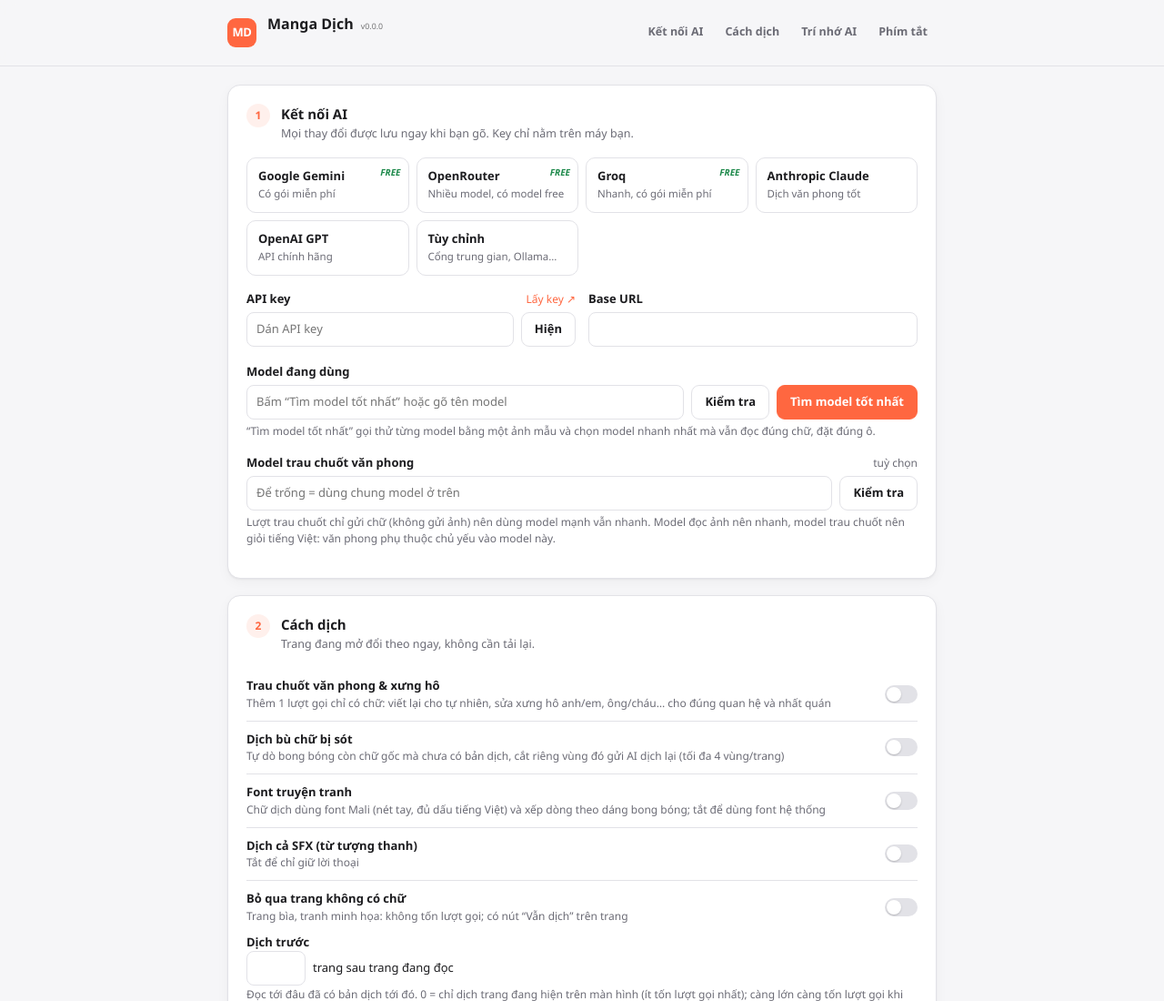
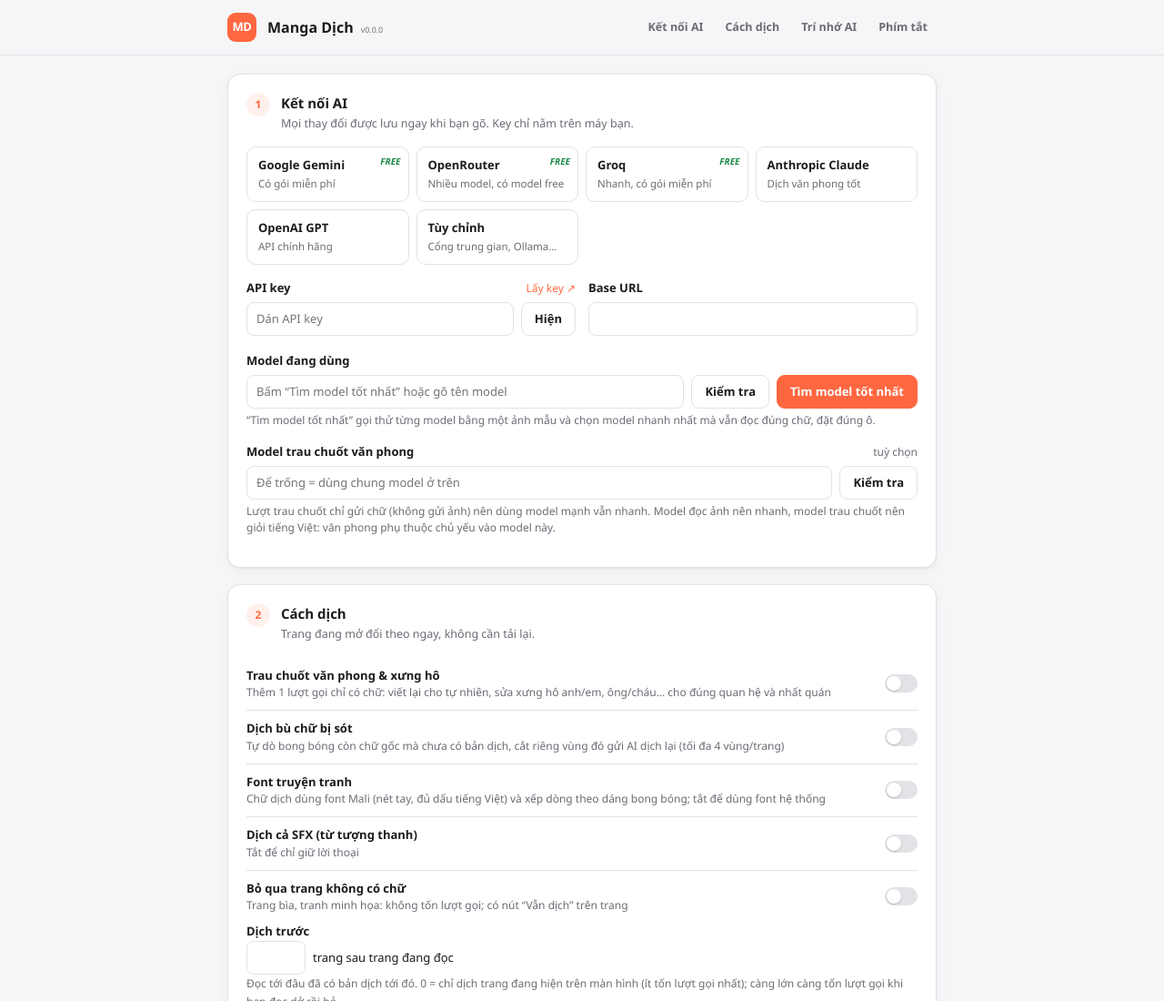
Before and after one commit to SakerLy/translate-managa, a browser extension: page manga-dich/options.html in a window 1280 px wide. Shown: the top 1100 px of the page at 91% size. Drawn offline with Linux system fonts and the light colour scheme.

Commit message:
Trang cài đặt: bỏ hàng trống dưới tiêu đề
"✓ Đã lưu" sat on its own line under the title, invisible but still taking
the row; it now sits beside the title.

Co-Authored-By: Claude Opus 5.5 <noreply@anthropic.com>

```diff
--- a/manga-dich/options.html
+++ b/manga-dich/options.html
@@ -41,6 +41,8 @@
   .models .res { flex: 1 1 0; min-width: 0; text-align: right; font-size: 12px; color: var(--muted); overflow: hidden; text-overflow: ellipsis; white-space: nowrap; }
   .models .res.ok { color: var(--ok); } .models .res.err { color: var(--err); }
   .models .cur { background: var(--accent-soft); }
+  /* "Đã lưu" sits beside the title: on its own line it left an empty row under the header while hidden */
+  .title { display: flex; align-items: baseline; gap: 10px; }
   .saved { font-size: 12px; color: var(--ok); opacity: 0; transition: opacity .2s; }
   .saved.on { opacity: 1; }
   .sites { display: flex; flex-wrap: wrap; gap: 6px; margin-top: 8px; }
@@ -52,7 +54,7 @@
 
 <div class="top"><div class="in">
   <div class="logo" aria-hidden="true">MD</div>
-  <div><h1>Manga Dịch <small class="ver" id="ver"></small></h1><span class="saved" id="saved" role="status">✓ Đã lưu</span></div>
+  <div class="title"><h1>Manga Dịch <small class="ver" id="ver"></small></h1><span class="saved" id="saved" role="status">✓ Đã lưu</span></div>
   <nav aria-label="Mục cài đặt"><a href="#ai">Kết nối AI</a><a href="#translate">Cách dịch</a><a href="#memory">Trí nhớ AI</a><a href="#keys">Phím tắt</a></nav>
 </div></div>
 
```
